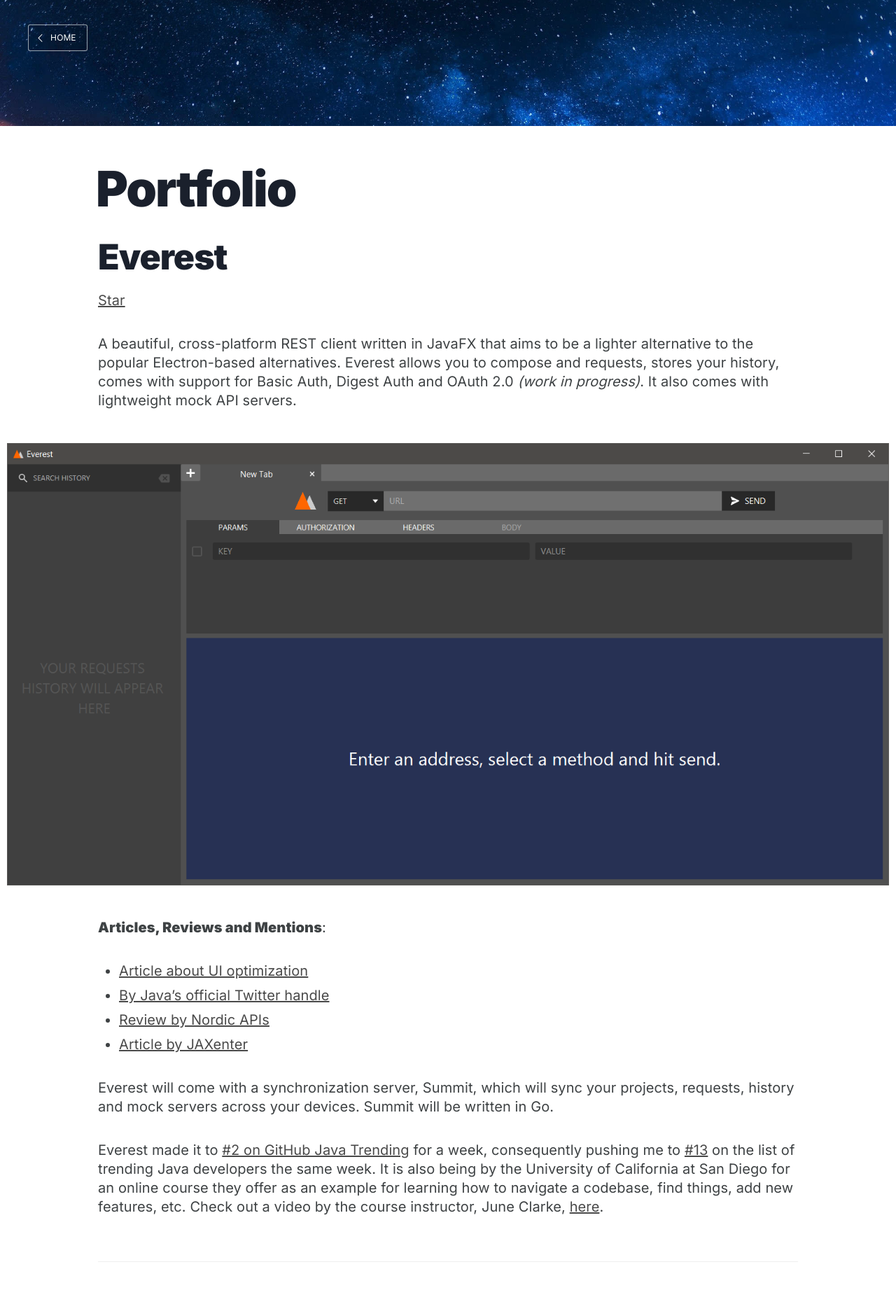
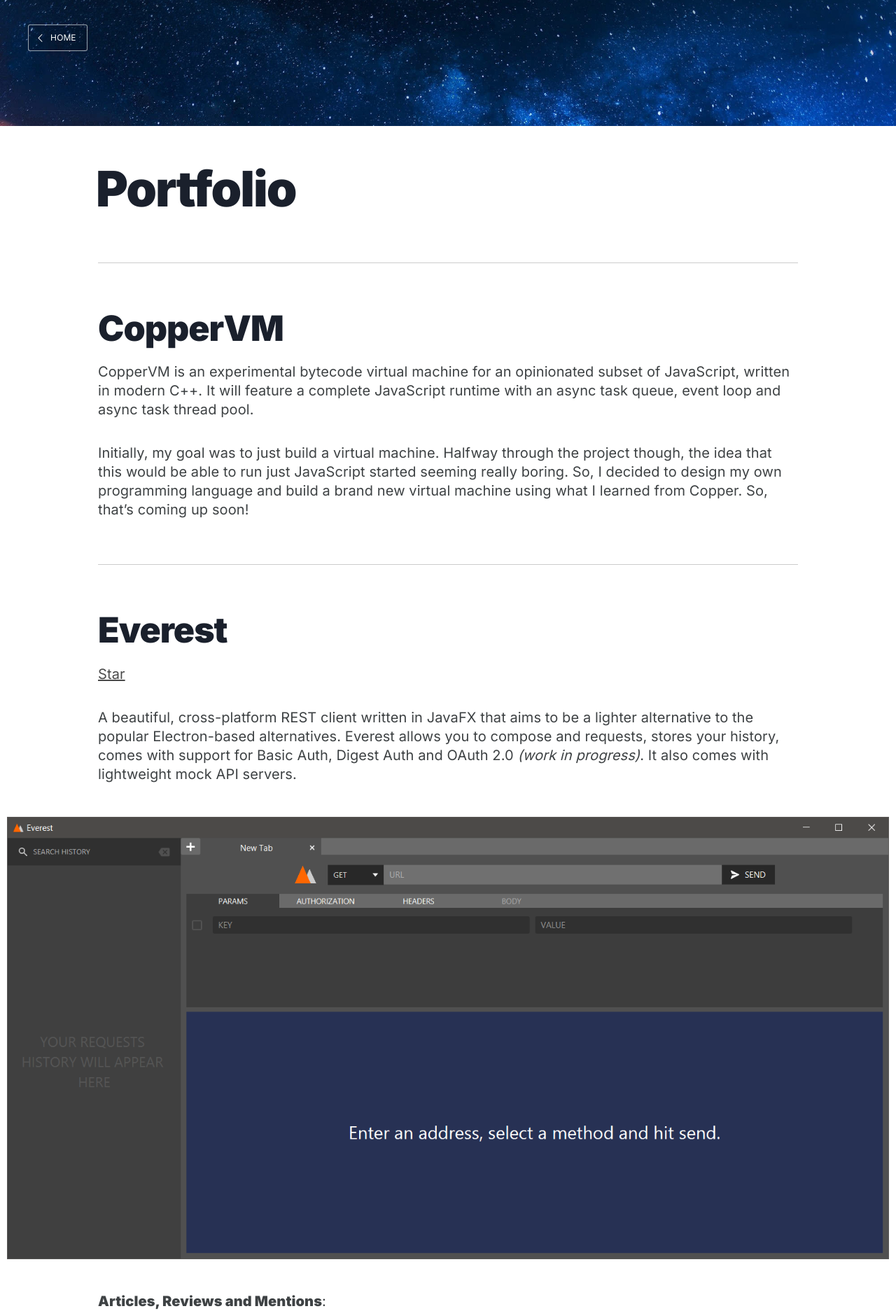
Before and after one commit to RohitAwate/rohitawate.github.io, a Jekyll site: the page built from portfolio.md, in a window 1280 px wide. Shown: the top 1873 px of the page at 70% size. Built offline with Jekyll 4.4.1, drawn with Linux system fonts in a browser that asks for light colours; some of the changed text lies outside the part shown.

Commit message:
Update portfolio and resume

```diff
--- a/assets/css/screen.css
+++ b/assets/css/screen.css
@@ -289,7 +289,7 @@
     display: block;
     height: 1px;
     border: 0;
-    border-top: #EFEFEF 1px solid;
+    border-top: #ccc 1px solid;
     margin: 3.2em 0;
     padding: 0;
 }
--- a/portfolio.md
+++ b/portfolio.md
@@ -1,10 +1,20 @@
 ---
 layout: page
 title: Portfolio
-permalink: /portfolio/
+permalink: /portfolio
 tags: portfolio projects education
 cover: ../assets/images/stars.jpg
 peek: true
+---
+
+---
+
+## CopperVM
+
+CopperVM is an experimental bytecode virtual machine for an opinionated subset of JavaScript, written in modern C++. It will feature a complete JavaScript runtime with an async task queue, event loop and async task thread pool.
+
+Initially, my goal was to just build a virtual machine. Halfway through the project though, the idea that this would be able to run just JavaScript started seeming really boring. So, I decided to design my own programming language and build a brand new virtual machine using what I learned from Copper. So, that's coming up soon!
+
 ---
 
 ## Everest
@@ -16,8 +26,8 @@
 ![everest](/images/portfolio/everest.png)
 
 **Articles, Reviews and Mentions**:
-- [Article about UI optimization](/2018/09/19/everest-state-switching)
-- [By Java's official Twitter handle](https://twitter.com/java/status/1070730841079336960)
+- [Article about state management](/2018/09/19/everest-state-switching)
+- [Tweet by Java's official Twitter handle](https://twitter.com/java/status/1070730841079336960)
 - [Review by Nordic APIs](https://nordicapis.com/review-of-everest-api-testing-tool/)
 - [Article by JAXenter](https://jaxenter.com/everest-rest-api-testing-client-javafx-152796.html)
 
```
Also changed, not shown: 1 other file.
